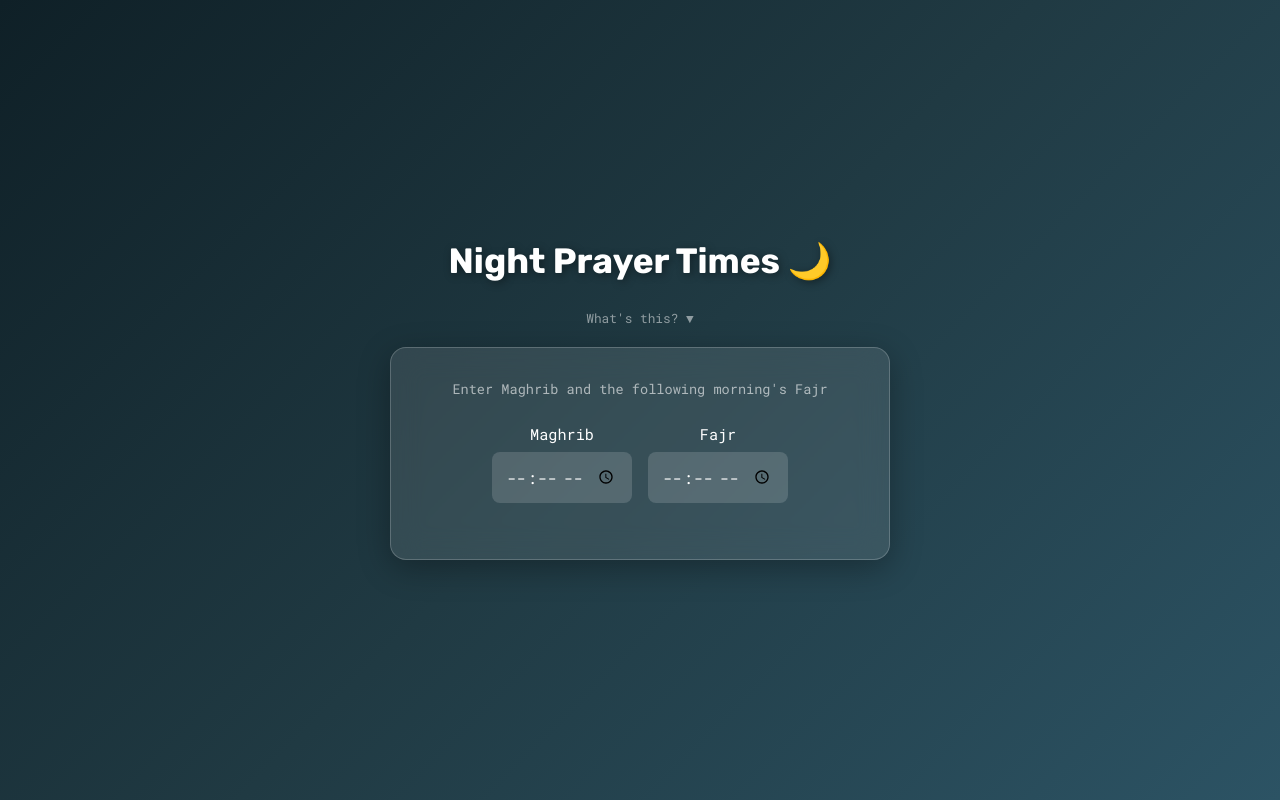
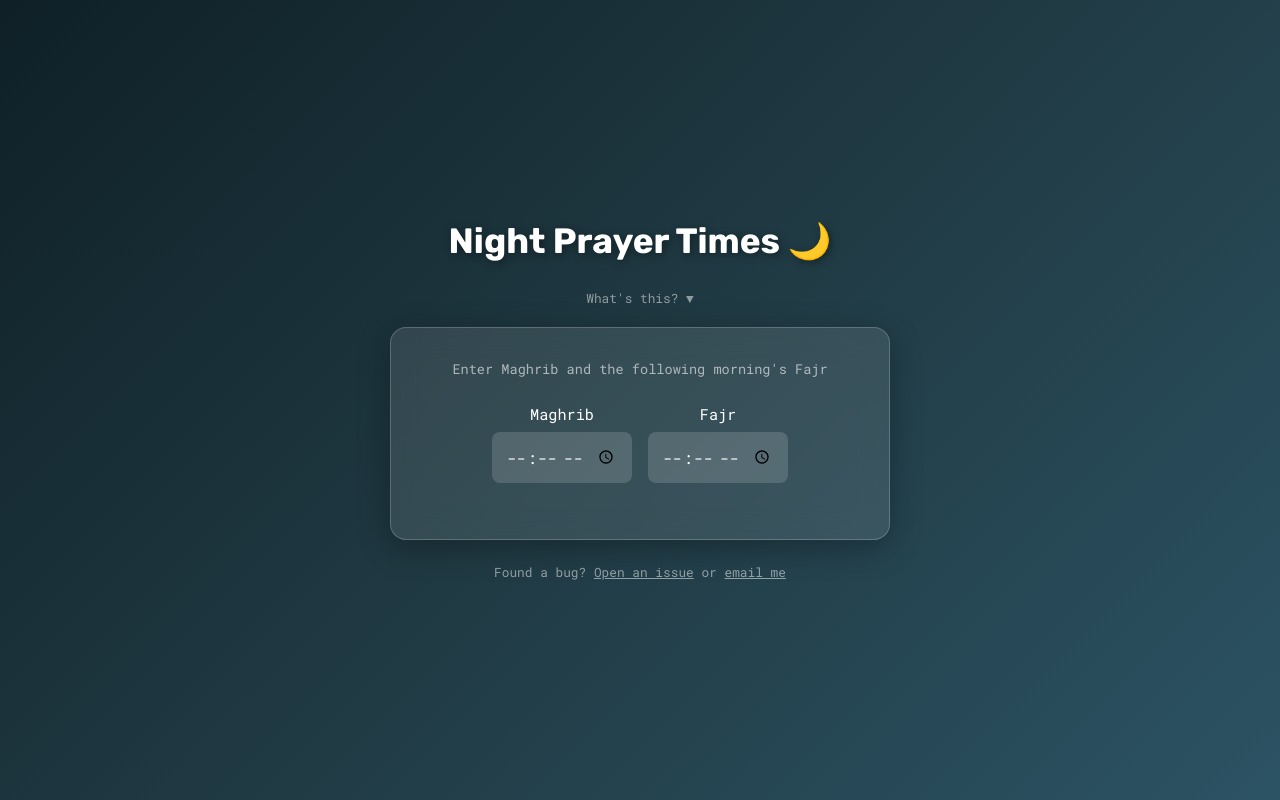
Before and after one commit to mohammed-ysn/night-prayer-times, a SvelteKit app: page / in a window 1280 px wide. Built offline with nearby package versions, Linux system fonts and the light colour scheme.

Commit message:
Add contact

```diff
--- a/src/routes/+page.svelte
+++ b/src/routes/+page.svelte
@@ -84,6 +84,11 @@
 			</div>
 		{/if}
 	</div>
+
+	<footer>
+		Found a bug? <a href="https://github.com/mohammed-ysn/night-prayer-times/issues" target="_blank" rel="noopener">Open an issue</a>
+		or <a href="mailto:mohammedysn15@gmail.com">email me</a>
+	</footer>
 </div>
 
 <style>
@@ -184,6 +189,21 @@
 		gap: 1rem;
 	}
 
+	footer {
+		margin-top: 1.5rem;
+		text-align: center;
+		font-size: 0.8rem;
+		opacity: 0.5;
+	}
+
+	footer a {
+		color: inherit;
+	}
+
+	footer a:hover {
+		opacity: 1;
+	}
+
 	@media (max-width: 500px) {
 		h1 {
 			font-size: 1.7rem;
```
